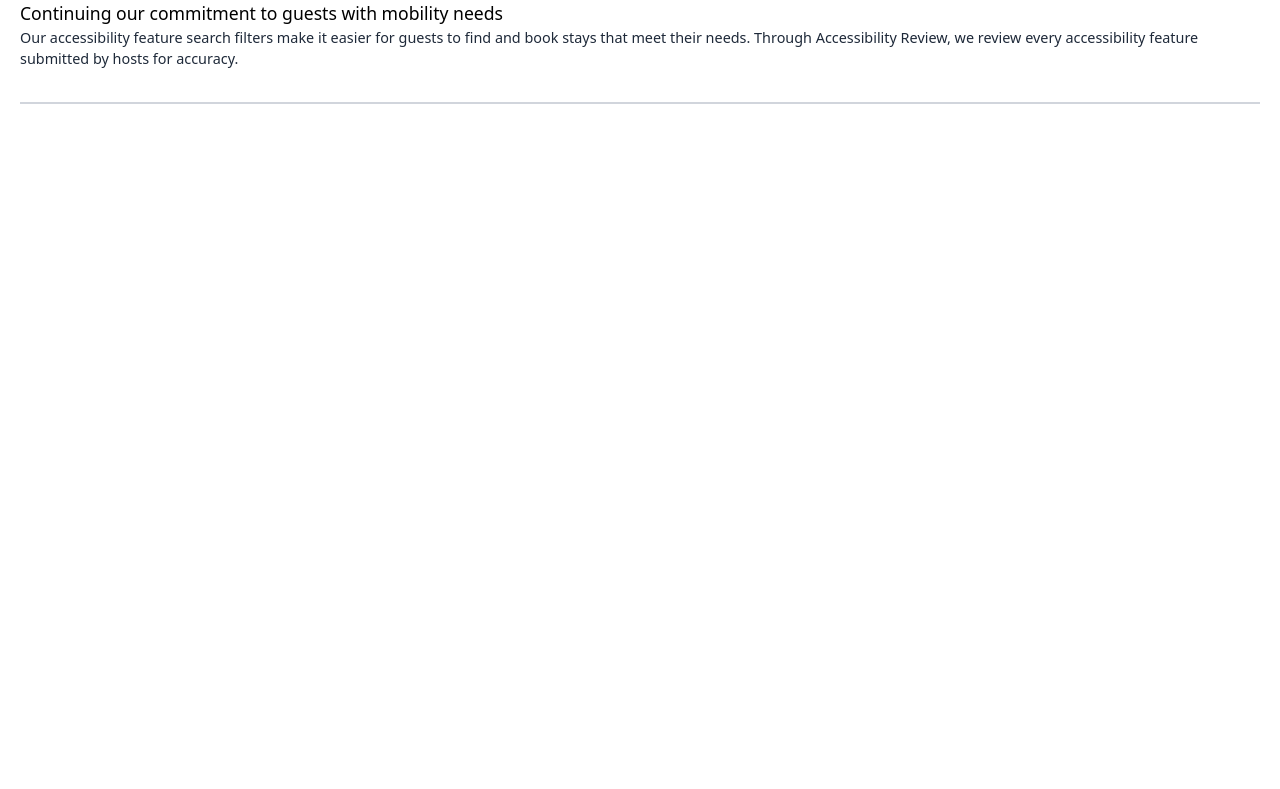
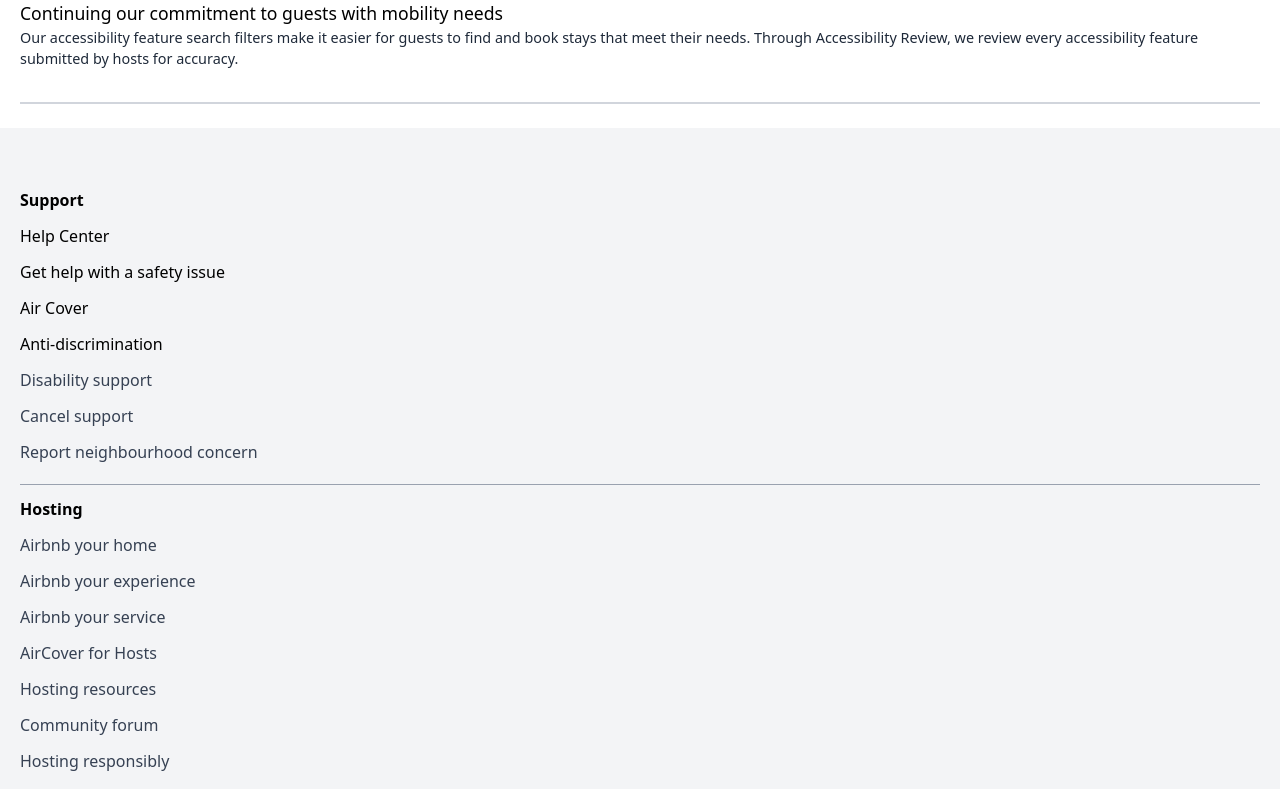
Before and after one commit to shahidsam08/Airbnb-Clone, a React app in the folder frontend/: page /anti_discrimination in a window 1280 px wide. Shown: the part 1785-2574 px from the top of the page. Before the commit the page ends 1913 px from the top, so only its background shows below. Built offline with nearby package versions, Linux system fonts and the light colour scheme; the HTML template or start-up script is replaced by a standard one.

Commit message:
set the footer

```diff
--- a/frontend/src/pages/NestedFooterPages/AntiDiscrimination.jsx
+++ b/frontend/src/pages/NestedFooterPages/AntiDiscrimination.jsx
@@ -7,9 +7,11 @@
 import { GrShieldSecurity } from "react-icons/gr";
 import { PiMoneyWavy } from "react-icons/pi";
 import { PiWheelchairDuotone } from "react-icons/pi";
+import Footer from "../../components/Footer";
 
 function AntiDiscrimination() {
   return (
+    <div>
     <div className="px-5 flex flex-col gap-6">
       {/* Airbnb logo */}
       <div className="py-5">
@@ -180,6 +182,9 @@
         </div>
         <div className="border-[0.02px] text-gray-300"></div>
       </div>
+      </div>
+      {/* Footer part  */}
+      <Footer />
     </div>
   );
 }
```
